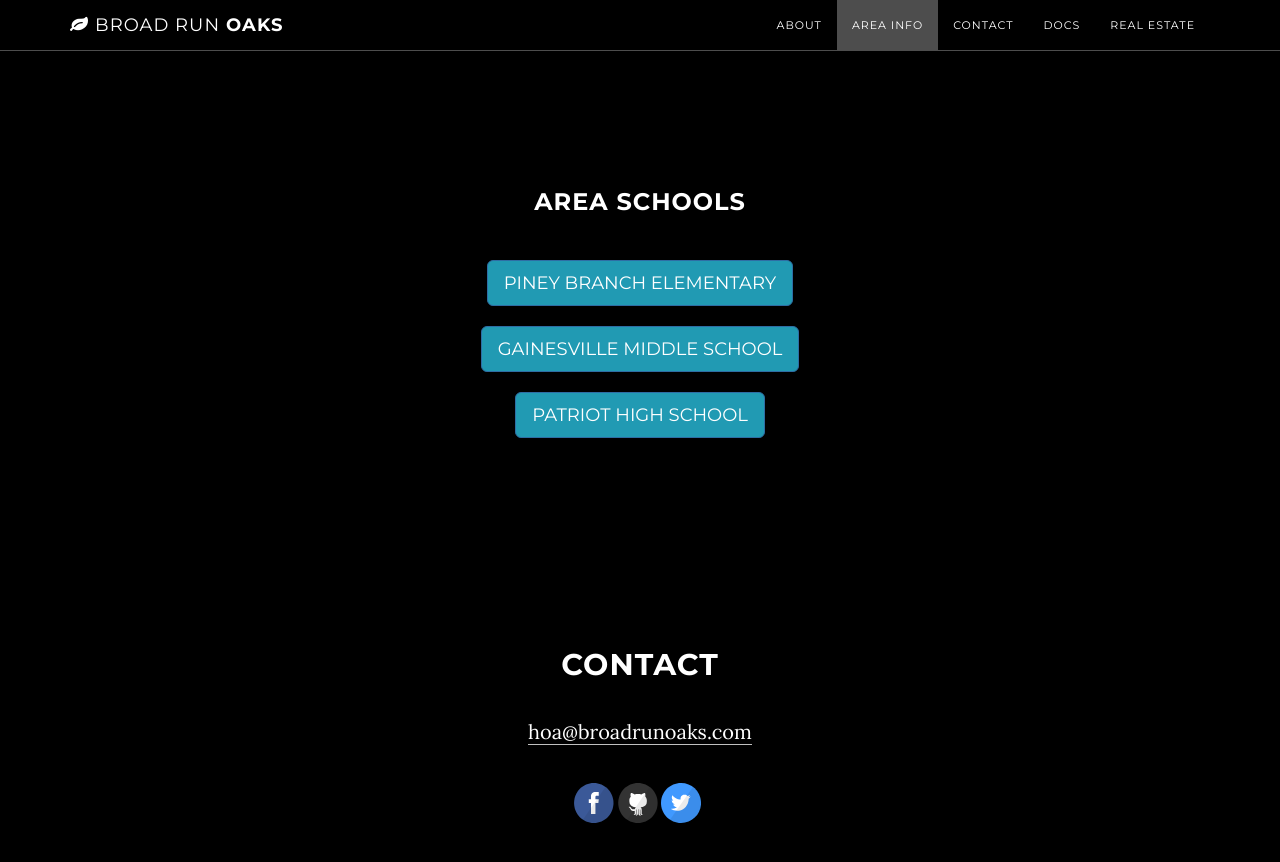
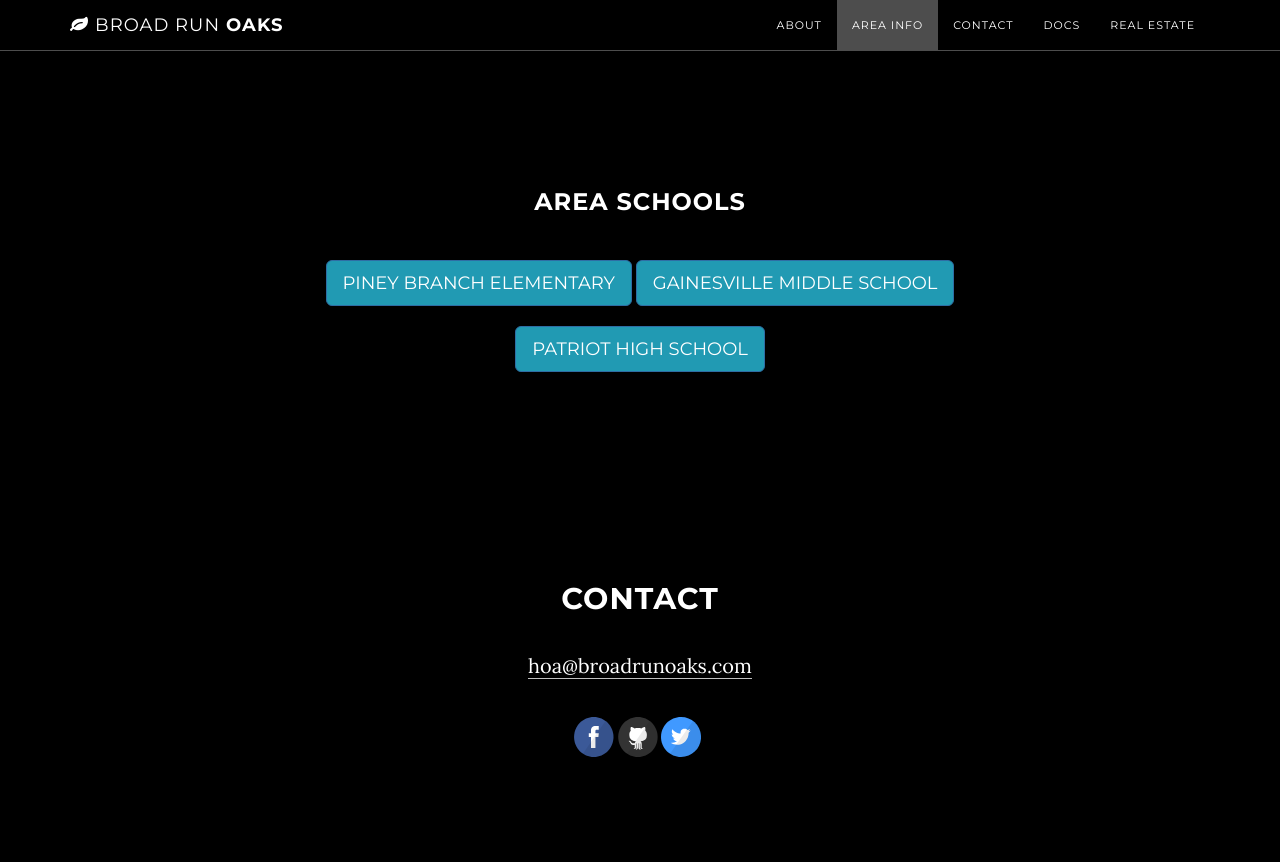
Before and after one commit to BroadRunOaks/broadrunoaks.github.io, a Jekyll site: the page built from index.html, in a window 1280 px wide and 900 px high, scrolled down 2185 px. Shown: the top 862 px of the window. Built offline with Jekyll 4.4.1, drawn with Linux system fonts in a browser that asks for light colours; Markdown is read by kramdown in place of the engine named in the settings.

Commit message:
Update schools.html

```diff
--- a/_includes/schools.html
+++ b/_includes/schools.html
@@ -5,13 +5,13 @@
                 <h3>Area Schools</h3>
                 <a href="http://pineybranches.schools.pwcs.edu" class="btn btn-primary btn-lg">
                   <span class="school-name">Piney Branch Elementary</span>
-                </a><br/>
+                </a>
                 <a href="http://gainesvillems.schools.pwcs.edu" class="btn btn-primary btn-lg">
                   <span class="school-name">Gainesville Middle School</span>
-                </a><br/>
+                </a>
                 <a href="http://patrioths.schools.pwcs.edu" class="btn btn-primary btn-lg">
                   <span class="school-name">Patriot High School</span>
-                </a><br/>
+                </a>
             </div>
         </div>
     </div>
```
